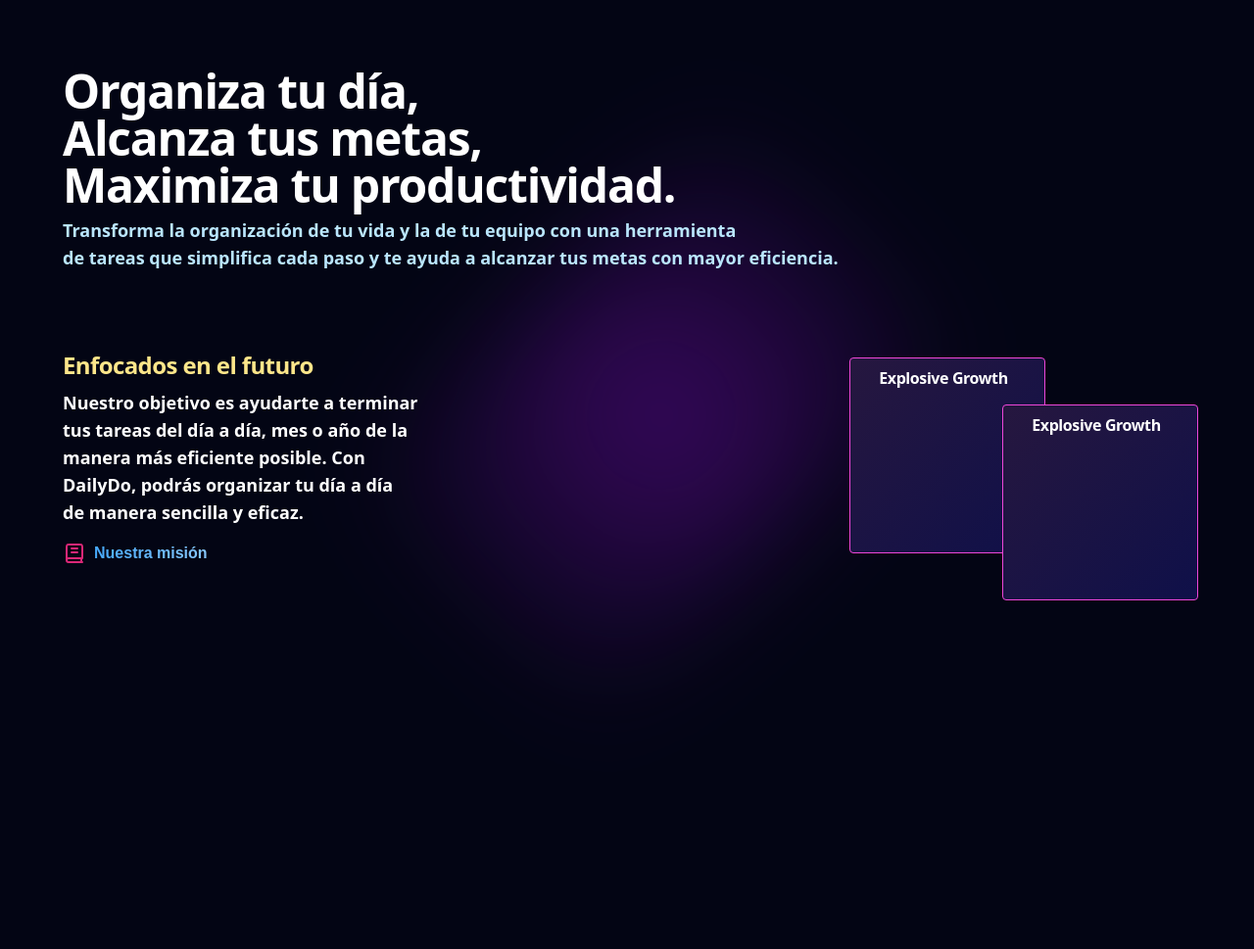
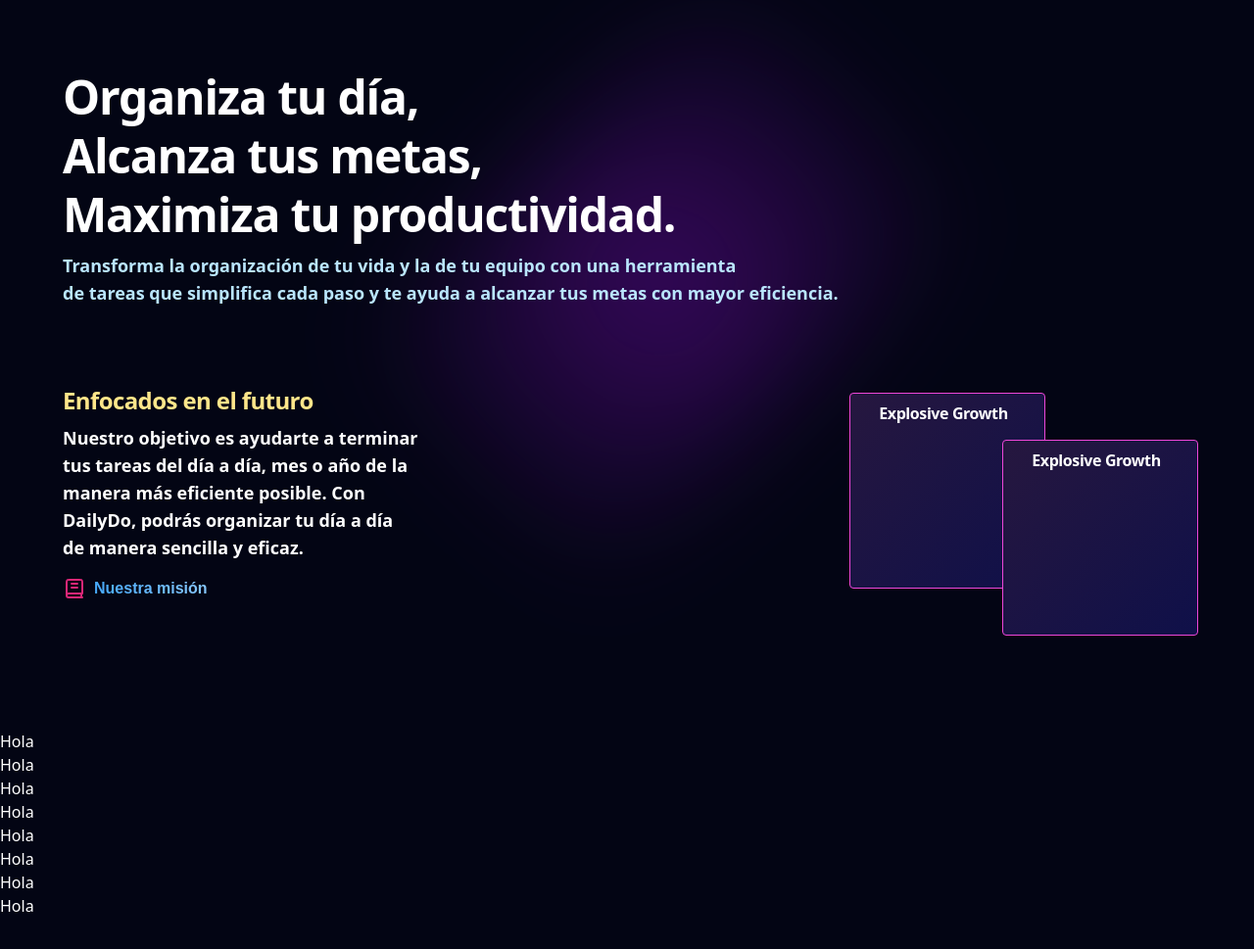
Before and after one commit to Aleexqnder/DailyDo, a website: page Index.html in a window 1280 px wide. Shown: the part 47-1016 px from the top of the page at 98% size. After the commit the page ends 984 px from the top, so only its background shows below. Drawn offline with nearby package versions, Linux system fonts and the light colour scheme.

Commit message:
Update landing page with improved title text animation and card layout adjustments

```diff
--- a/Index.html
+++ b/Index.html
@@ -30,7 +30,7 @@
         </div>
     </header>
 
-    <h1 id="text-title" class="text-white text-left mt-14 pl-16 text-5xl font-extrabold tracking-tight Fifties Cond Light">Organiza tu día,<br>Alcanza tus metas,<br>Maximiza tu productividad.</h1>
+    <h1 id="text-title" class="text-white text-left mt-14 pl-16 text-5xl font-extrabold tracking-tight leading-tight Fifties Cond Light">Organiza tu día,<br>Alcanza tus metas,<br>Maximiza tu productividad.</h1>
     <h1 class="text-lg pl-16 mt-2 font-bold text-sky-200 justify-text">Transforma la organización de tu vida y la de tu equipo con una herramienta <br> de tareas que simplifica cada paso y te ayuda a alcanzar tus metas con mayor eficiencia.</h1>
 
     <div class="grid grid-cols-3 space-y-10">
@@ -56,43 +56,33 @@
         <!-- Columna derecha: Tarjeta -->
         <div class="cards py-12 ml-[440px]">
             <figure class="card">
-                <h1 class="text-white text-1xl font-extrabold tracking-tight Fifties Cond Light text-center mt-2 mr-2">Explosive Growth</h1>
+                <h1 class="text-white text-1xl font-bold tracking-tight Fifties Cond Light text-center mt-2 mr-2">Explosive Growth</h1>
             </figure>
         </div>
 
         <div class="cards1 py-24 ml-[170px]">
             <figure class="card1">
-                <h1 class="text-white text-1xl font-extrabold tracking-tight Fifties Cond Light text-center mt-2 mr-2">Explosive Growth</h
+                <h1 class="text-white text-1xl font-bold tracking-tight Fifties Cond Light text-center mt-2 mr-2">Explosive Growth</h1>
             </figure>
         </div>
-
-
     </div>
 
+<div class="text-white">
+    <h1>Hola</h1>
+    <h1>Hola</h1>
 
+    <h1>Hola</h1>
 
+    <h1>Hola</h1>
 
-       <br>
-       <br>
-       <br>
-       <br>
-       <br>
-       <br>
-       <br>
-       <br>
-       <br>
-       <br>
-       <br>
-       <br>
-       <br>
-       <br>
-       <br>
-       <br>
-       <br>
-       <br>
-       <br>
-       <br>
-       <br>
+    <h1>Hola</h1>
+
+    <h1>Hola</h1>
+
+    <h1>Hola</h1>
+    <h1>Hola</h1>
+
+</div>
 
 
 
--- a/Styles/Style.css
+++ b/Styles/Style.css
@@ -8,7 +8,6 @@
    body {
       background-color: #030514;
       position: relative;
-      overflow: hidden;
   }
 
   body::before {
```
